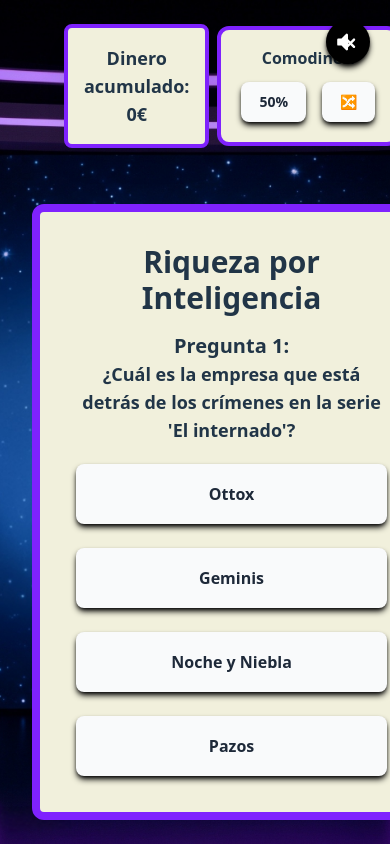
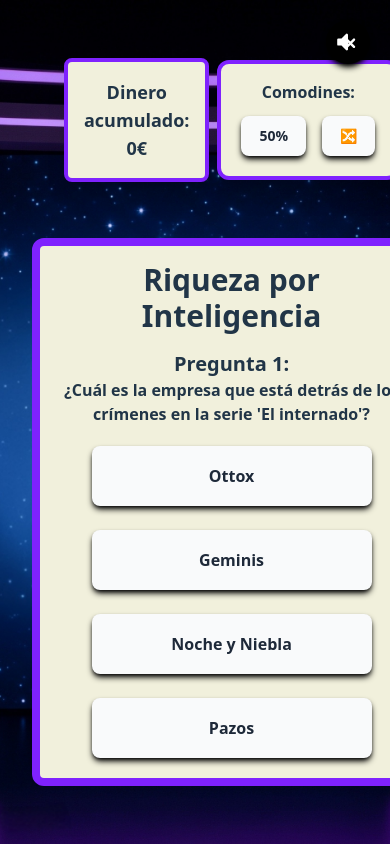
Before and after one commit to Jose-designer-23/riqueza-por-inteligencia, a React (Vite) app: page /juego in a window 390 px wide. Built offline with nearby package versions, Linux system fonts and the light colour scheme.

Commit message:
Ajuste de la estructura de las preguntas

```diff
--- a/src/App.css
+++ b/src/App.css
@@ -83,7 +83,7 @@
 }
 
 .fondo_pregunta{
-  @apply  bg-[#f1f0dc] backdrop-blur-md rounded-xl p-8 shadow-xl;
+  @apply  bg-[#f1f0dc] backdrop-blur-md rounded-xl p-4 sm:p-8 shadow-xl;
 }
 
 .texto_titulo{
@@ -95,7 +95,7 @@
 }
 
 .texto_pregunta{
-  @apply font-bold text-lg;
+  @apply font-bold sm:text-lg;
 }
 
 .espacio_pregunta{
@@ -109,7 +109,7 @@
 }
 
 .diseño_botones{
-  @apply w-full sm:w-40 py-4 text-center rounded-lg  transition-colors duration-300;
+  @apply w-70 sm:w-40 py-4 text-center rounded-lg  transition-colors duration-300;
 }
 
 button {
--- a/src/Inicio.jsx
+++ b/src/Inicio.jsx
@@ -21,10 +21,10 @@ const Inicio = ({playMusic}) => {
         <div className="estructura_inicio">
           <h1 className="titulo_inicio">Riqueza por Inteligencia</h1>
           <p className="estructura_argumento text-md"><b className="negrita">¿Serás capaz de llegar a la pregunta 15 y llevarte un millón de euros?</b>
-            <span className="espacio_pantalla_pequeña"></span>
-            <span className="espacio_pantalla_grande"></span>
+            <span className="block"></span>
+            <span className="sm:block"></span>
              El juego consta de 15 preguntas, cada vez que aciertes pasas a la siguiente
-            <span className="espacio_pantalla_grande"></span>
+            <span className="sm:block"></span>
              pregunta, si fallas se termina el juego y perderás todo el dinero acumulado. </p>
 
             <p className="titulo_comodines_inicio">Comodines: </p>
--- a/src/Juego.jsx
+++ b/src/Juego.jsx
@@ -253,7 +253,7 @@ const Juego = ({musicaFondoRef, stopMusic}) => {
                 <div className="estructura_pregunta fondo_pregunta">
                     <h1 className="espacio_pregunta texto_titulo">Riqueza por Inteligencia</h1>
                     <p className="texto_numero_pregunta">Pregunta {preguntaActual + 1}:</p>
-                    <p className="espacio_pregunta texto_pregunta">{pregunta.pregunta}</p>
+                    <p className="espacio_pregunta texto_pregunta text_md">{pregunta.pregunta}</p>
                     <div className="estructura_botones">
                         {pregunta.respuesta.map((respuesta, index) => (
                             <button
```
